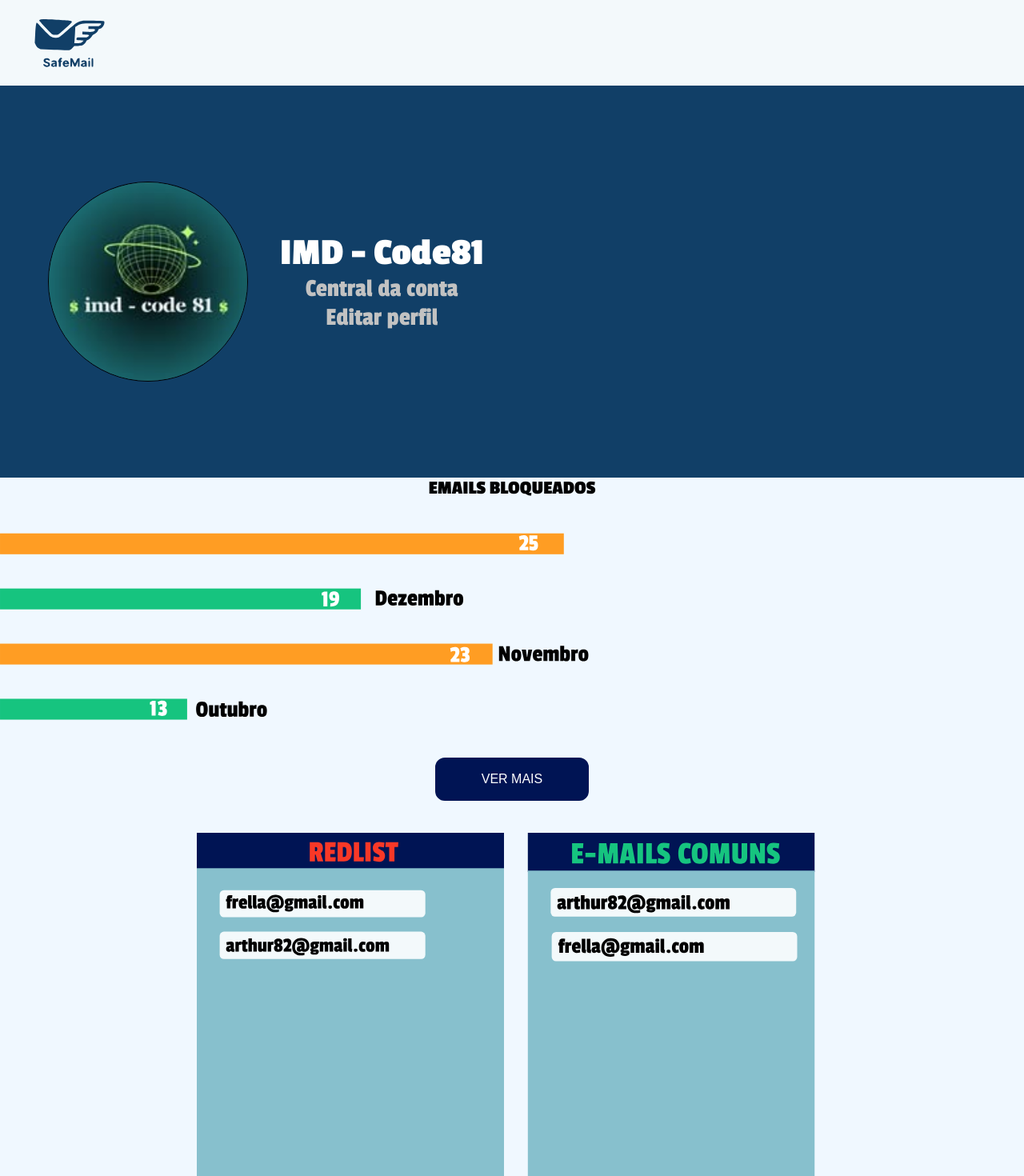
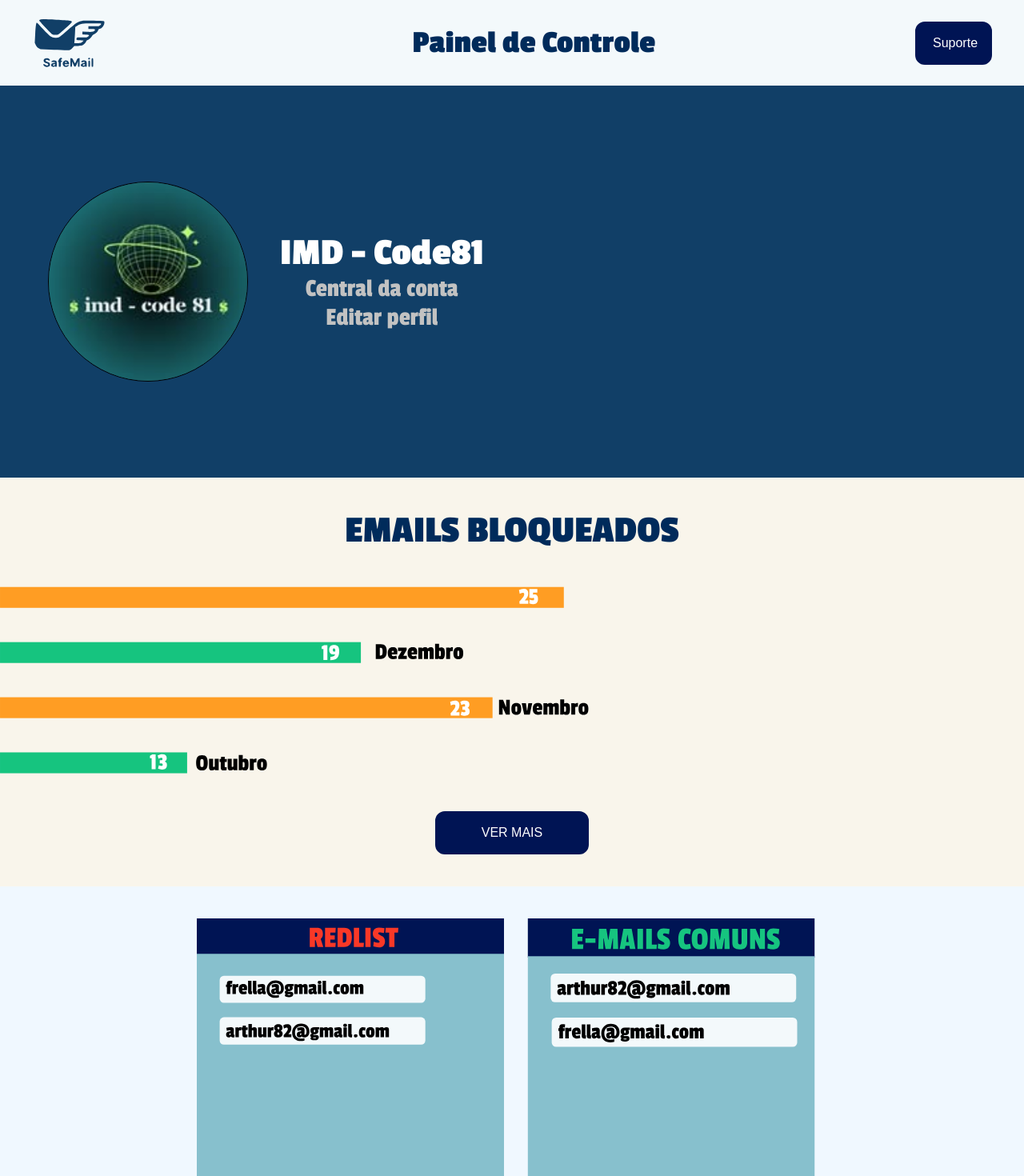
Before and after one commit to FelipeLohan/SafeMail-hackathon, a React (Vite) app: page /control-panel in a window 1280 px wide. Shown: the top 1470 px of the page at 80% size. Built offline with nearby package versions, Linux system fonts and the light colour scheme.

Commit message:
PanelView Route modified

```diff
--- a/src/components/BlockedMailsGraph/BlockedMailsGraph.jsx
+++ b/src/components/BlockedMailsGraph/BlockedMailsGraph.jsx
@@ -7,9 +7,12 @@ const BlockedMailsGraphContainer = styled.section`
   flex-direction: column;
   align-items: center;
   gap: 40px;
+  background-color: #F9F5EB;
+  padding: 40px 0;
 
   & h2{
-    font-size: 3vmin;
+    font-size: 6vmin;
+    color: #002B5B;
   }
 `;
 
--- a/src/components/Footer/Footer.jsx
+++ b/src/components/Footer/Footer.jsx
@@ -7,6 +7,7 @@ const FooterContainer = styled.footer`
   display: flex;
   align-items: center;
   justify-content: center;
+  margin-top: 40px;
 `
 const FooterParagrafo = styled.p`
   display: flex;
--- a/src/components/HeaderControlPanel/HeaderControlPanel.jsx
+++ b/src/components/HeaderControlPanel/HeaderControlPanel.jsx
@@ -1,12 +1,14 @@
 import Logo from "../../../public/Logo.svg";
 import styled from "styled-components";
 import { Link } from "react-router";
+import { Button } from "../Button";
 
 const HeaderContainer = styled.header`
   padding: 15px 40px;
 
   display: flex;
   justify-content: space-between;
+  align-items: center;
 
   background-color: #f3f9fb;
 
@@ -24,6 +26,10 @@ const HeaderContainer = styled.header`
   a img {
     width: 60%;
   }
+
+  h1{
+    color: #002B5B;
+    font-size: 5vmin;
 `;
 
 const HeaderControlPanel = () => {
@@ -32,6 +38,14 @@ const HeaderControlPanel = () => {
       <Link to="/">
         <img src={Logo} alt="" />
       </Link>
+      <h1>Painel de Controle</h1>
+      <Button
+            width="8%"
+            height=""
+            color="#fff"
+            bgcolor="#001454"
+            text="Suporte"
+          />
     </HeaderContainer>
   );
 };
--- a/src/components/LoginCard/LoginCard.jsx
+++ b/src/components/LoginCard/LoginCard.jsx
@@ -1,3 +1,4 @@
+import { Link } from "react-router";
 import styled from "styled-components";
 
 const LoginCardContainer = styled.div`
@@ -57,7 +58,9 @@ const LoginCard = () => {
         <form>
           <input placeholder="Email" />
           <input placeholder="Senha" />
+          <Link to="/control-panel">
           <button>Entrar</button>
+          </Link>
         </form>
       </LoginCardContainer>
     </>
--- a/src/routes/ControlPanel/PanelView/PanelView.jsx
+++ b/src/routes/ControlPanel/PanelView/PanelView.jsx
@@ -1,6 +1,7 @@
 import { BlockedMailsGraph } from "../../../components/BlockedMailsGraph"
 import { ProfileBanner } from "../../../components/ProfileBanner"
 import { WhiteBlockList } from "../../../components/WhiteBlockList"
+import { Footer } from "../../../components/Footer"
 
 const PanelView = () => {
   return(
@@ -8,6 +9,7 @@ const PanelView = () => {
     <ProfileBanner/>
     <BlockedMailsGraph/>
     <WhiteBlockList/>
+    <Footer />
     </>
   )
 }
```
